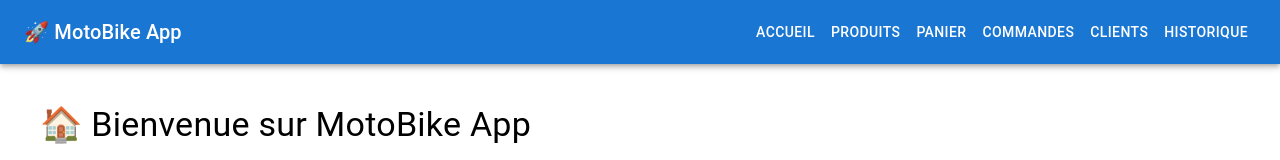
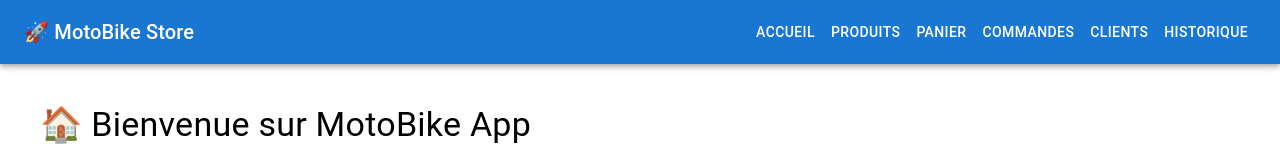
Before and after one commit to Sederahei/UI-motobike, a React (Create React App) app: page / in a window 1280 px wide. Shown: the top 160 px of the page. Built offline with nearby package versions, Linux system fonts and the light colour scheme.

Commit message:
refact: change the root and namePage

```diff
--- a/src/App.js
+++ b/src/App.js
@@ -12,11 +12,10 @@
 function App() {
   return (
     <Router>
-      {/* ✅ Barre de navigation moderne */}
       <AppBar position="static">
         <Toolbar>
           <Typography variant="h6" sx={{ flexGrow: 1 }}>
-            🚀 MotoBike App
+            🚀 MotoBike Store
           </Typography>
           <Button color="inherit" component={Link} to="/">Accueil</Button>
           <Button color="inherit" component={Link} to="/produits">Produits</Button>
@@ -31,7 +30,7 @@
       <Routes>
         <Route path="/" element={<Home />} />
         <Route path="/produits" element={<ProduitsPage />} />
-        <Route path="/panier" element={<PanierPage />} />
+        <Route path="/paniers" element={<PanierPage />} />
         <Route path="/commandes" element={<CommandesPage />} />
         <Route path="/clients" element={<ClientsPage />} />
         <Route path="/historique" element={<HistoriquePage />} />
```
